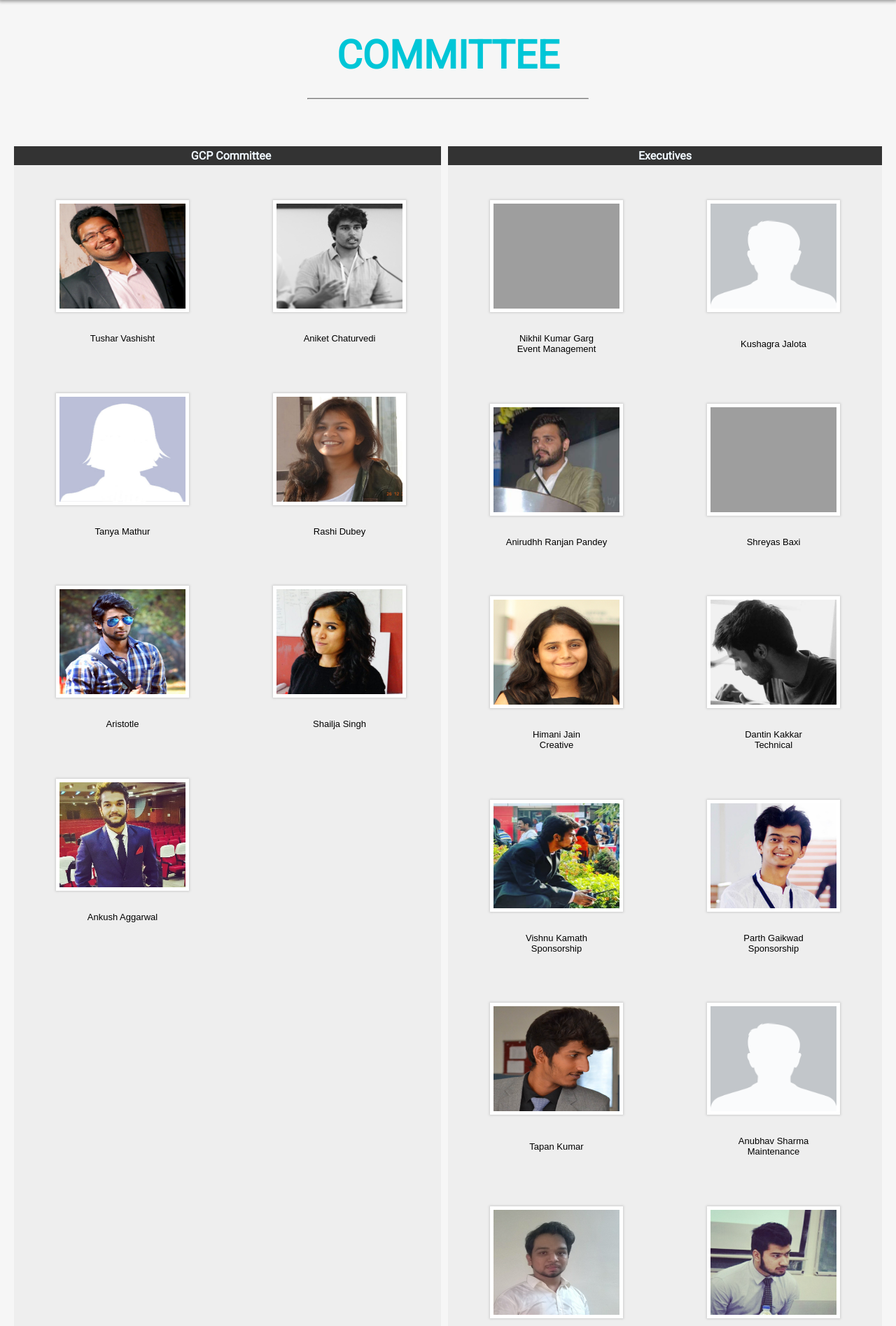
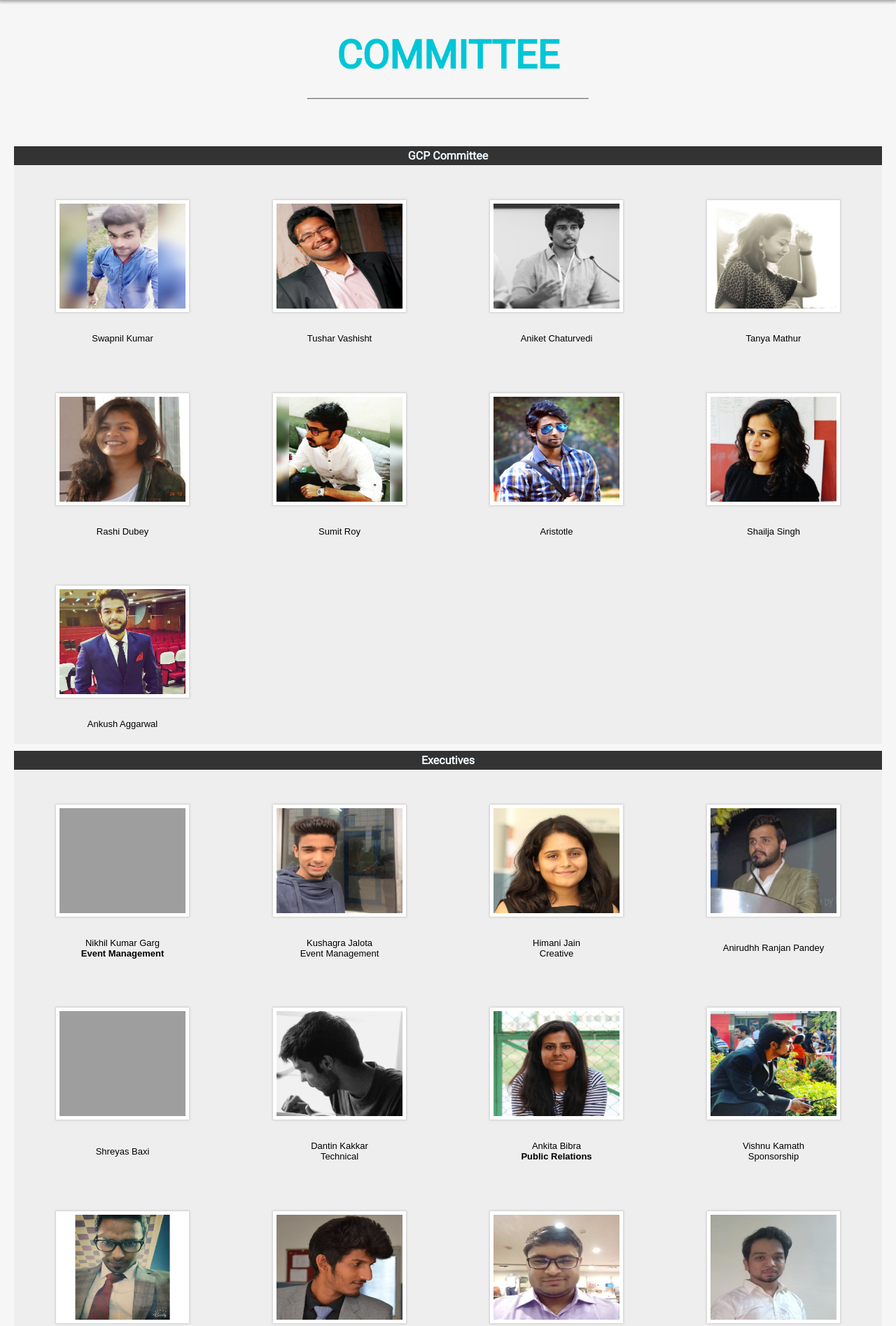
Before and after one commit to tulianish/Rubaroo2016, a PHP site: page /committee.html in a window 1280 px wide. Shown: the part 60-1955 px from the top of the page at 70% size. Run offline with PHP 8.4, Linux system fonts and the light colour scheme; grey boxes are pictures that could not be loaded.

Commit message:
Committee fix

```diff
--- a/committee.css
+++ b/committee.css
@@ -52,6 +52,7 @@ hr
     outline-color: #f6f6f6;
     outline-offset: 0px;
     padding-bottom: 0;
+    width: 100%;
     outline-style: solid;
     outline-width: 10px;
     box-shadow: #bbb 0 0 2px 0.5px;
@@ -129,30 +130,31 @@ footer
     }
     #com1
     {
-        width: 33%;
+        width: 100%;
     }
     #com2
     {
-        width: 34%;
+        width: 100%;
     }
     #com3
     {
-        width: 33%;
+        width: 100%;
     }
     .perflist
     {
+        padding-top: 20px;
         width: 100%;
     }
     .perf
     {
-        width: 25%;
+        width: 10%;
     }
 }
 @media screen and (min-width: 1367px) and (max-width: 1920px)
 {
     .perf
     {
-        width: 50%;
+        width: 20%;
         padding-top: 40px;
     }
     .perflist
@@ -161,7 +163,7 @@ footer
     }
     .committee
     {
-        width: 33.33%;
+        width: 100%;
     }
     .perf img
     {
@@ -173,7 +175,7 @@ footer
 {
     .perf
     {
-        width: 50%;
+        width: 25%;
         padding-top: 40px;
     }
     .perflist
@@ -182,7 +184,7 @@ footer
     }
     .committee
     {
-        width: 50%;
+        width: 100%;
     }
     #com3
     {
@@ -202,7 +204,7 @@ footer
 {
     .perf
     {
-        width: 50%;
+        width: 25%;
         padding-top: 25px;
     }
     .perflist
@@ -211,7 +213,7 @@ footer
     }
     .committee
     {
-       width: 50%;
+       width: 100%;
     }
     #com3
     {
--- a/committee.html
+++ b/committee.html
@@ -30,6 +30,10 @@
                         <div class="committee" id="com1">
                             <h3>GCP Committee</h3>
                             <div class="perflist">
+                              <div class="perf">
+                                  <img src="resources/images/committee/swapnil.JPG">
+                                  <h6>Swapnil Kumar<br></h6>
+                              </div>
                                 <div class="perf">
                                     <img src="resources/images/committee/tushar.JPG">
                                     <h6>Tushar Vashisht<br></h6>
@@ -39,12 +43,16 @@
                                     <h6>Aniket Chaturvedi<br></h6>
                                 </div>
                                 <div class="perf">
-                                    <img src="resources/images/committee/nffemale.JPG">
+                                    <img src="resources/images/committee/tanyam.JPG">
                                     <h6>Tanya Mathur<br></h6>
                                 </div>
                                 <div class="perf">
                                     <img src="resources/images/committee/rashi.JPG">
                                     <h6>Rashi Dubey<br></h6>
+                                </div>
+                                <div class="perf">
+                                    <img src="resources/images/committee/sumit.JPG">
+                                    <h6>Sumit Roy<br></h6>
                                 </div>
                                 <div class="perf">
                                     <img src="resources/images/committee/aristotle.JPG">
@@ -65,11 +73,15 @@
                             <div class="perflist">
                               <div class="perf">
                                   <img src="resources/images/committee/nikhil.JPG">
-                                  <h6>Nikhil Kumar Garg<br>Event Management</h6>
+                                  <h6>Nikhil Kumar Garg<br><b>Event Management</b></h6>
                               </div>
                               <div class="perf">
-                                    <img src="resources/images/committee/nfmale.PNG">
-                                    <h6>Kushagra Jalota<br> </h6>
+                                    <img src="resources/images/kushagra.jpg">
+                                    <h6>Kushagra Jalota<br>Event Management</h6>
+                                </div>
+                                <div class="perf">
+                                    <img src="resources/images/committee/himani.JPG">
+                                    <h6>Himani Jain<br>Creative</h6>
                                 </div>
                                 <div class="perf">
                                     <img src="resources/images/committee/anirudhh.JPG">
@@ -80,27 +92,27 @@
                                     <h6>Shreyas Baxi<br> </h6>
                                 </div>
                                 <div class="perf">
-                                    <img src="resources/images/committee/himani.JPG">
-                                    <h6>Himani Jain<br>Creative</h6>
+                                    <img src="resources/images/committee/dantin.JPG">
+                                    <h6>Dantin Kakkar<br>Technical</h6>
                                 </div>
                                 <div class="perf">
-                                    <img src="resources/images/committee/dantin.JPG">
-                                    <h6>Dantin Kakkar<br>Technical</h6>
+                                    <img src="resources/images/committee/ankita.JPG">
+                                    <h6>Ankita Bibra<br><b>Public Relations</b></h6>
                                 </div>
                                 <div class="perf">
                                     <img src="resources/images/committee/vishnu.JPG">
                                     <h6>Vishnu Kamath<br>Sponsorship</h6>
                                 </div>
                                 <div class="perf">
-                                    <img src="resources/images/committee/parth.JPG">
-                                    <h6>Parth Gaikwad<br>Sponsorship</h6>
+                                    <img src="resources/images/committee/akash.JPG">
+                                    <h6>Akash Rai<br>Sponsorship</h6>
                                 </div>
                                 <div class="perf">
                                     <img src="resources/images/committee/tapan.JPG">
                                     <h6>Tapan Kumar<br></h6>
                                 </div>
                                 <div class="perf">
-                                    <img src="resources/images/committee/nfmale.png">
+                                    <img src="resources/images/committee/anubhavsharma.jpg">
                                     <h6>Anubhav Sharma<br>Maintenance</h6>
                                 </div>
                                 <div class="perf">
@@ -121,6 +133,31 @@
                                 </div>
                             </div>
                         </div>
+                        <div class="committee" id="com3">
+                            <h3>Media Team</h3>
+                            <div class="perflist">
+                                <div class="perf">
+                                    <img src="resources/images/committee/santra.JPG">
+                                    <h6>Jayesh Sardana<br></h6>
+                                </div>
+                              <div class="perf">
+                                  <img src="resources/images/committee/shubhangi.JPG">
+                                  <h6>Shubhangi Gupta<br></h6>
+                              </div>
+                                <div class="perf">
+                                    <img src="resources/images/committee/shivansh.JPG">
+                                    <h6>Shivansh Kumar<br></h6>
+                                </div>
+                                <div class="perf">
+                                    <img src="resources/images/committee/basit.jpg">
+                                    <h6>Basit Umer Shakeel<br></h6>
+                                </div>
+                                <div class="perf">
+                                    <img src="resources/images/committee/shrey.JPG">
+                                    <h6>Shrey Goel<br></h6>
+                                </div>
+                            </div>
+                        </div>
                     </div>
                 </section>
             </section>
```
Also changed, not shown: resources/images/committee/akash.jpg (added), resources/images/committee/ankita.JPG, resources/images/committee/anubhavsharma.jpg (added), resources/images/committee/basit.jpg (added), resources/images/committee/parth.JPG (deleted), resources/images/committee/santra.jpg (added), resources/images/committee/shivansh.jpg (added), resources/images/committee/shrey.jpg (added), resources/images/committee/shubhangi.jpg (added), resources/images/committee/sumit.jpg (added), resources/images/committee/swapnil.jpg (added), resources/images/committee/tanyam.jpg (added), resources/images/kushagra.jpg (added), 3 other files.
